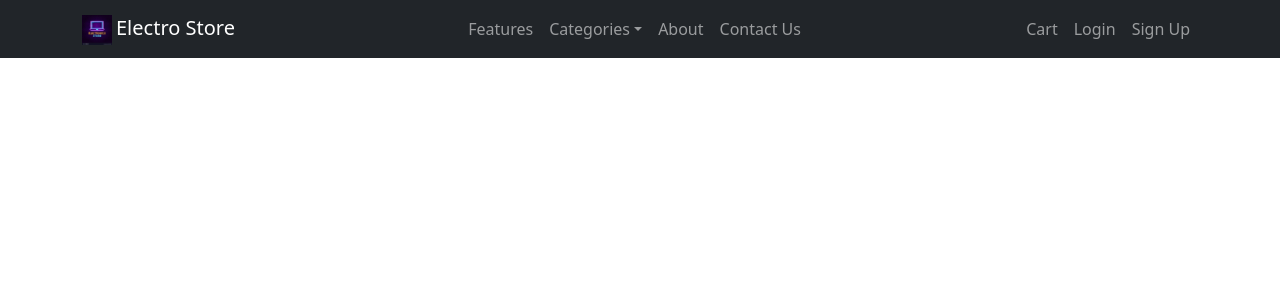
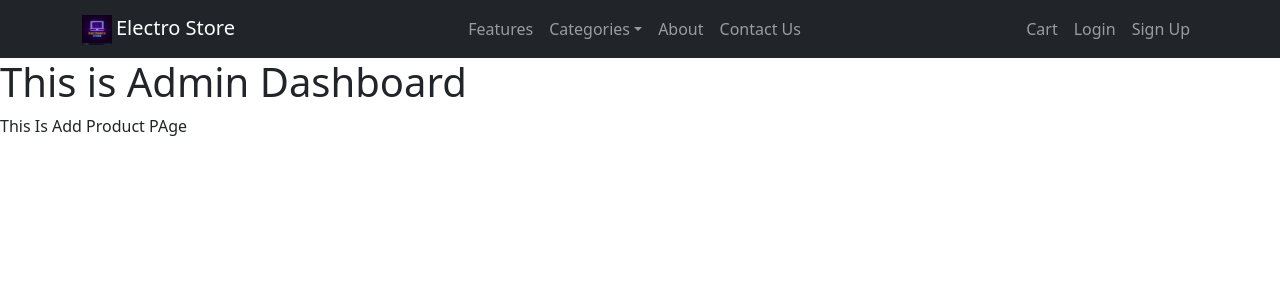
Before and after one commit to vishkhi123/Electro_Store-Frontend-React, a React (Create React App) app: page /admin/addProduct in a window 1280 px wide. Shown: the top 300 px of the page. Built offline with nearby package versions, Linux system fonts and the light colour scheme.

Commit message:
ADMIN PRIVATE rOUTE ADDED

```diff
--- a/src/App.js
+++ b/src/App.js
@@ -17,6 +17,9 @@ import Register from './components/pages/users/Register';
 import Home from './components/pages/users/Home';
 import UserProvider from './components/context/user.provider';
 import Order from './components/pages/users/Order';
+import AdminDashboard from './components/pages/admin/AdminDashboard';
+import AdminHome from './components/pages/admin/AdminHome';
+import AddProduct from './components/pages/admin/AddProduct';
 
 
 function App() {
@@ -50,6 +53,11 @@ function App() {
            <Route path='orders' element=<Order/>/>
 
        </Route>
+
+      <Route path='/admin' element=<AdminDashboard/>>
+          <Route path='home' element=<AdminHome/>/>
+          <Route path='addProduct' element=<AddProduct/>/>
+      </Route>
      </Routes>
 
    </BrowserRouter>
--- /dev/null
+++ b/src/components/pages/admin/AddProduct.js
@@ -0,0 +1,11 @@
+import React from 'react'
+
+function AddProduct() {
+  return (
+    <div>
+      This Is Add Product PAge
+    </div>
+  )
+}
+
+export default AddProduct
--- /dev/null
+++ b/src/components/pages/admin/AdminDashboard.js
@@ -0,0 +1,13 @@
+import React from 'react'
+import { Outlet } from 'react-router-dom'
+
+const AdminDashboard = () => {
+  return (
+    <div>
+      <h1>This is Admin Dashboard</h1>
+      <Outlet/>
+    </div>
+  )
+}
+
+export default AdminDashboard
--- /dev/null
+++ b/src/components/pages/admin/AdminHome.js
@@ -0,0 +1,11 @@
+import React from 'react'
+
+const AdminHome = () => {
+  return (
+    <div>
+      This Is Admin Home
+    </div>
+  )
+}
+
+export default AdminHome
```
